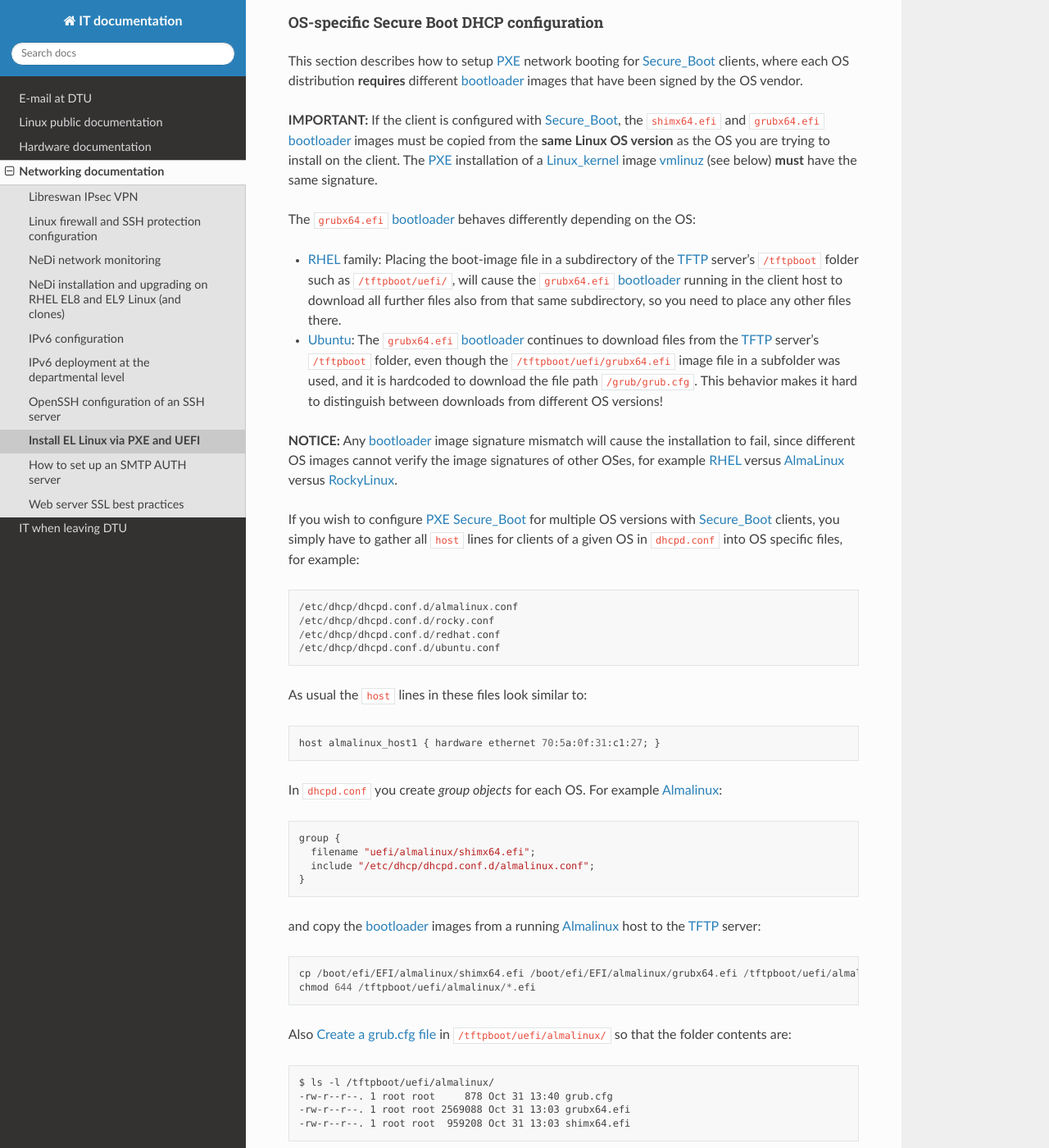
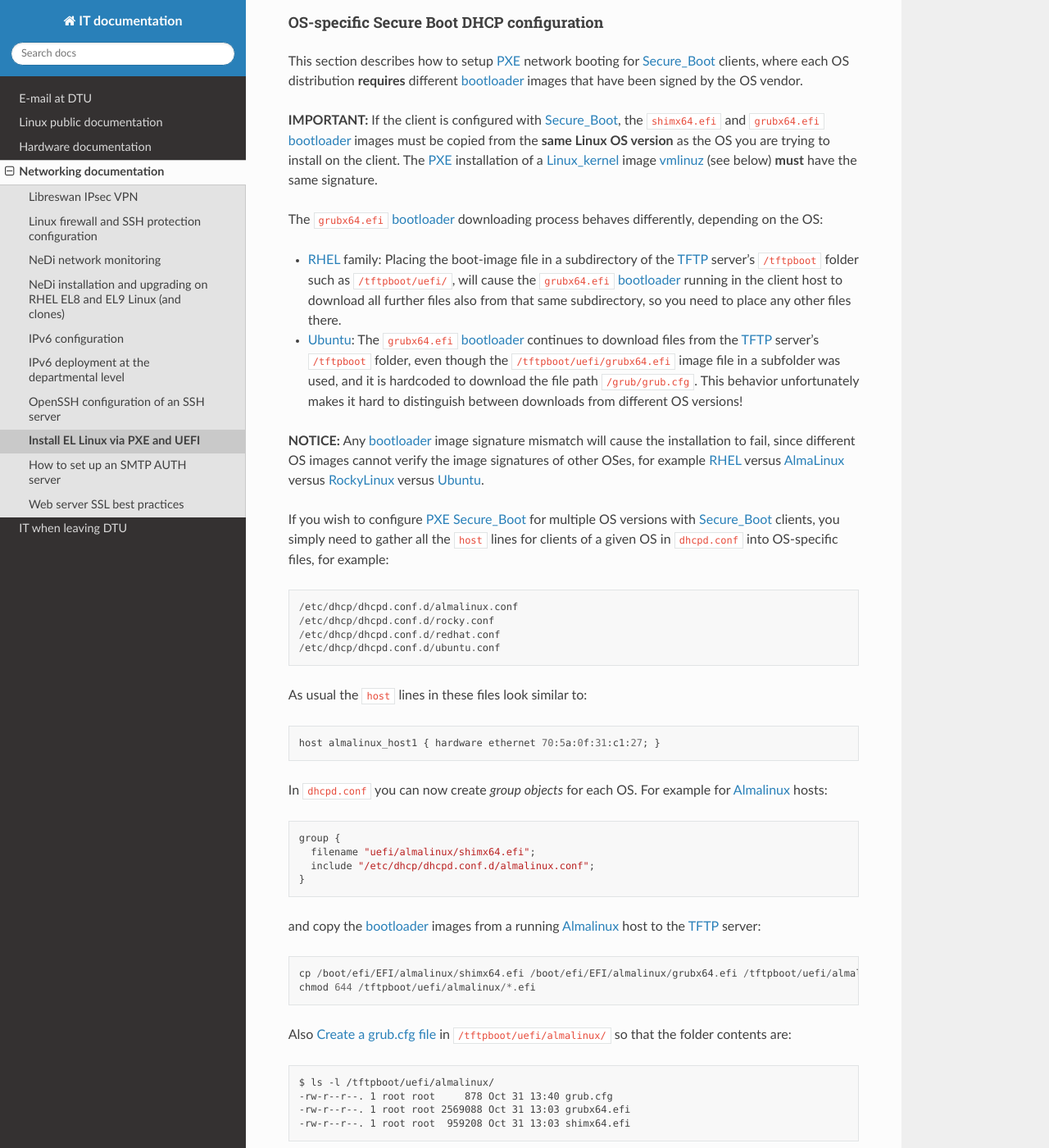
Before and after one commit to OleHolmNielsen/ITwiki, a Sphinx documentation site: the page built from docs/PXE_and_UEFI.rst, in a window 1280 px wide and 1400 px high, scrolled down 9478 px. Shown: the whole window at 82% size. Built offline with Sphinx 7.4.7 and the Read the Docs theme 3.1.0, drawn with Linux system fonts in a browser that asks for light colours; some of the changed text lies outside the part shown.

Commit message:
Minor edit

```diff
--- a/docs/PXE_and_UEFI.rst
+++ b/docs/PXE_and_UEFI.rst
@@ -469,7 +469,7 @@
 **same Linux OS version** as the OS you are trying to install on the client.
 The PXE_ installation of a Linux_kernel_ image vmlinuz_ (see below) **must** have the same signature.
 
-The ``grubx64.efi`` bootloader_ behaves differently depending on the OS:
+The ``grubx64.efi`` bootloader_ downloading process behaves differently, depending on the OS:
 
 * RHEL_ family:
   Placing the boot-image file in a subdirectory of the TFTP_ server's ``/tftpboot`` folder such as ``/tftpboot/uefi/``,
@@ -480,16 +480,16 @@
   The ``grubx64.efi`` bootloader_ continues to download files from the TFTP_ server's ``/tftpboot`` folder,
   even though the ``/tftpboot/uefi/grubx64.efi`` image file in a subfolder was used,
   and it is hardcoded to download the file path ``/grub/grub.cfg``.
-  This behavior makes it hard to distinguish between downloads from different OS versions!
+  This behavior unfortunately makes it hard to distinguish between downloads from different OS versions!
 
 **NOTICE:**
 Any bootloader_ image signature mismatch will cause the installation to fail,
 since different OS images cannot verify the image signatures of other OSes,
-for example RHEL_ versus AlmaLinux_ versus RockyLinux_.
+for example RHEL_ versus AlmaLinux_ versus RockyLinux_ versus Ubuntu_.
 
 If you wish to configure PXE_ Secure_Boot_ for multiple OS versions with Secure_Boot_ clients,
-you simply have to gather all ``host`` lines for clients of a given OS in ``dhcpd.conf``
-into OS specific files, for example::
+you simply need to gather all the ``host`` lines for clients of a given OS in ``dhcpd.conf``
+into OS-specific files, for example::
 
   /etc/dhcp/dhcpd.conf.d/almalinux.conf
   /etc/dhcp/dhcpd.conf.d/rocky.conf
@@ -500,8 +500,8 @@
 
   host almalinux_host1 { hardware ethernet 70:5a:0f:31:c1:27; }
 
-In ``dhcpd.conf`` you create `group objects` for each OS.
-For example Almalinux_::
+In ``dhcpd.conf`` you can now create `group objects` for each OS.
+For example for Almalinux_ hosts::
 
   group {
     filename "uefi/almalinux/shimx64.efi";
@@ -523,6 +523,7 @@
 **Notice:**
 As described above, the Ubuntu_ ``grubx64.efi`` bootloader_ does not honor the use of subfolders
 and is hardcoded to download the file path ``/grub/grub.cfg``.
+A possible solution is to soft-link that file path so that it points to the Ubuntu_ subfolder.
 
 .. _vmlinuz: https://en.wikipedia.org/wiki/Vmlinux
 
```
